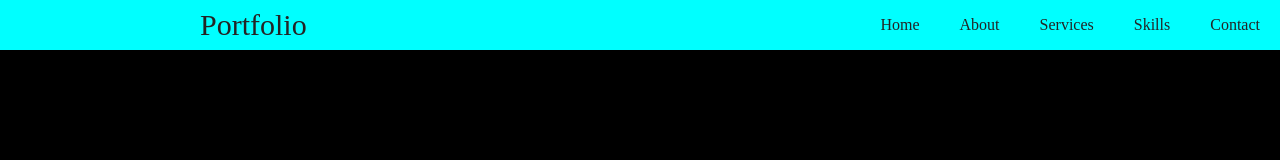
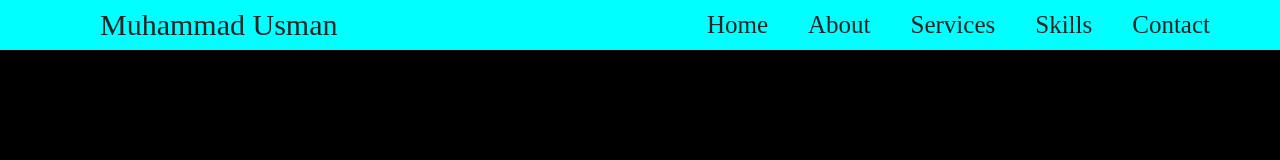
Before and after one commit to Usman-52/Responsive-Portfolio-Website, a plain HTML site: page index.html in a window 1280 px wide. Drawn offline with Linux system fonts and the light colour scheme.

Commit message:
i changed Nav-Bar

```diff
--- a/index.html
+++ b/index.html
@@ -14,12 +14,12 @@
         <!-- * Navigation Bar  -->
 
         <nav>
-            <label class="logo">Portfolio</label>
+            <label class="logo">Muhammad Usman</label>
             <ul>
               <li><a href="#Home">Home</a></li>
-              <li><a href="#About">About</a></li>
-              <li><a href="#Services">Services</a></li>
-              <li><a href="#Skills">Skills</a></li>
+              <li><a href="#Services">About</a></li>
+              <li><a href="#Projects">Services</a></li>
+              <li><a href="#About">Skills</a></li>
               <li><a href="#Contact">Contact</a></li>
             </ul>
         </nav>
--- a/style.css
+++ b/style.css
@@ -22,16 +22,18 @@ nav {
 
 ul {
     display: flex;
+    margin-right: 50px;
 
 }
 nav a {
     color: rgb(35, 36, 37);
     padding: 20px;
+    font-size: 25px;
 
 }
 
 .logo {
-    padding-left: 200px;
+    padding-left: 100px;
     font-size: 30px;
     font-weight: 600px;
     color: rgb(35, 36, 37);;
```
